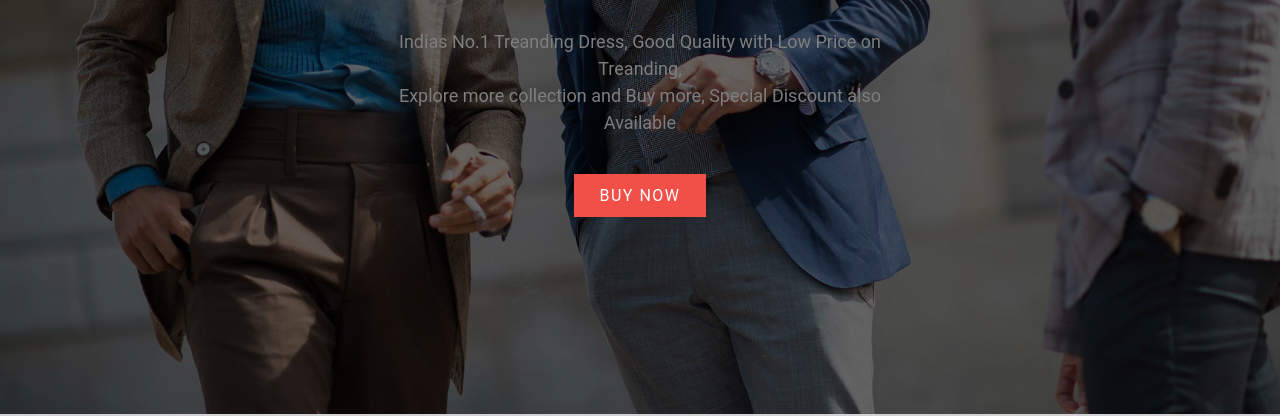
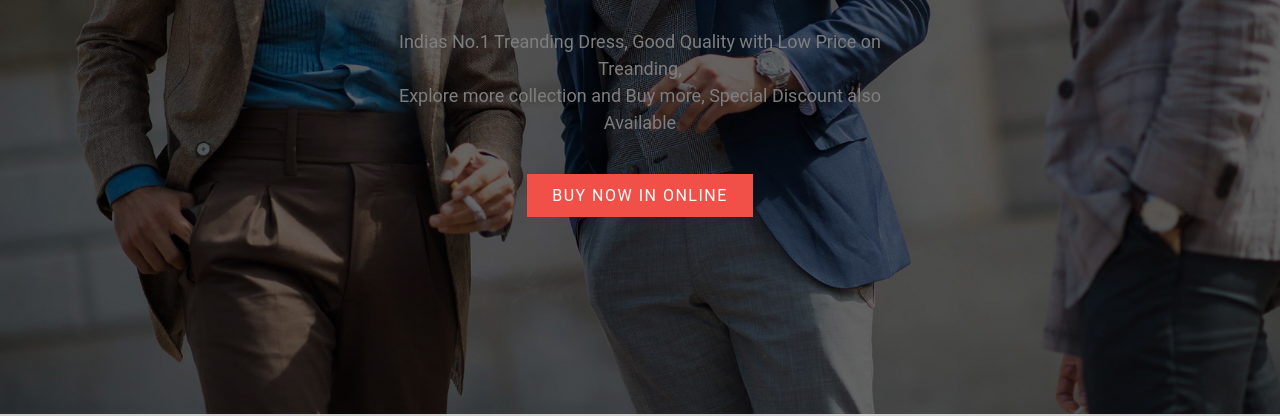
Before and after one commit to Hariharan1001/landing-page, a plain HTML site: page index.html in a window 1280 px wide. Shown: the part 386-802 px from the top of the page. Drawn offline with Linux system fonts and the light colour scheme.

Commit message:
Update index.html

```diff
--- a/index.html
+++ b/index.html
@@ -24,7 +24,7 @@
           <p>Indias No.1 Treanding Dress, Good Quality with Low Price on Treanding,
             <br>Explore more collection and Buy more, Special Discount also Available
           </p>
-          <a href="" class="btn">Buy Now</a>
+          <a href="https://www.flipkart.com/search?q=mens+shirt&sid=clo%2Cash%2Caxc%2Cmmk%2Ckp7&as=on&as-show=on&otracker=AS_QueryStore_OrganicAutoSuggest_1_5_na_na_na&otracker1=AS_QueryStore_OrganicAutoSuggest_1_5_na_na_na&as-pos=1&as-type=RECENT&suggestionId=mens+shirt%7CCasual+Shirts&requestId=55eb2b09-0cd5-441b-90b9-a766f2fb59a5&as-searchtext=mens%20shirt" class="btn">Buy Now IN ONLINE</a>
        </div>
     </div>
    </section>
```
